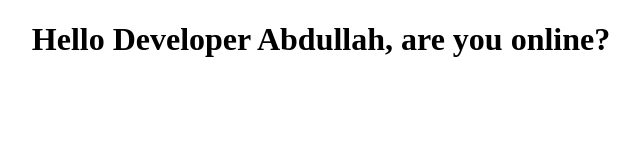
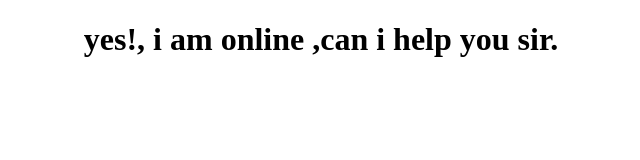
Before and after one commit to developerabdullah/website, a plain HTML site: page index.html in a window 1280 px wide. Shown: the whole page, without its empty margins (319-959 px from the left). Drawn offline with Linux system fonts and the light colour scheme.

Commit message:
github file chenge in my new website
very heppy

```diff
--- a/index.html
+++ b/index.html
@@ -4,6 +4,6 @@
 		<title>It is my new website ja github push </title>
 	</head>
 	<body>
-		<center><h1>Hello Developer Abdullah, are you online?</h1></center>
+		<center><h1>yes!, i am online ,can i help you sir.</h1></center>
 	</body>
 </html>
```
